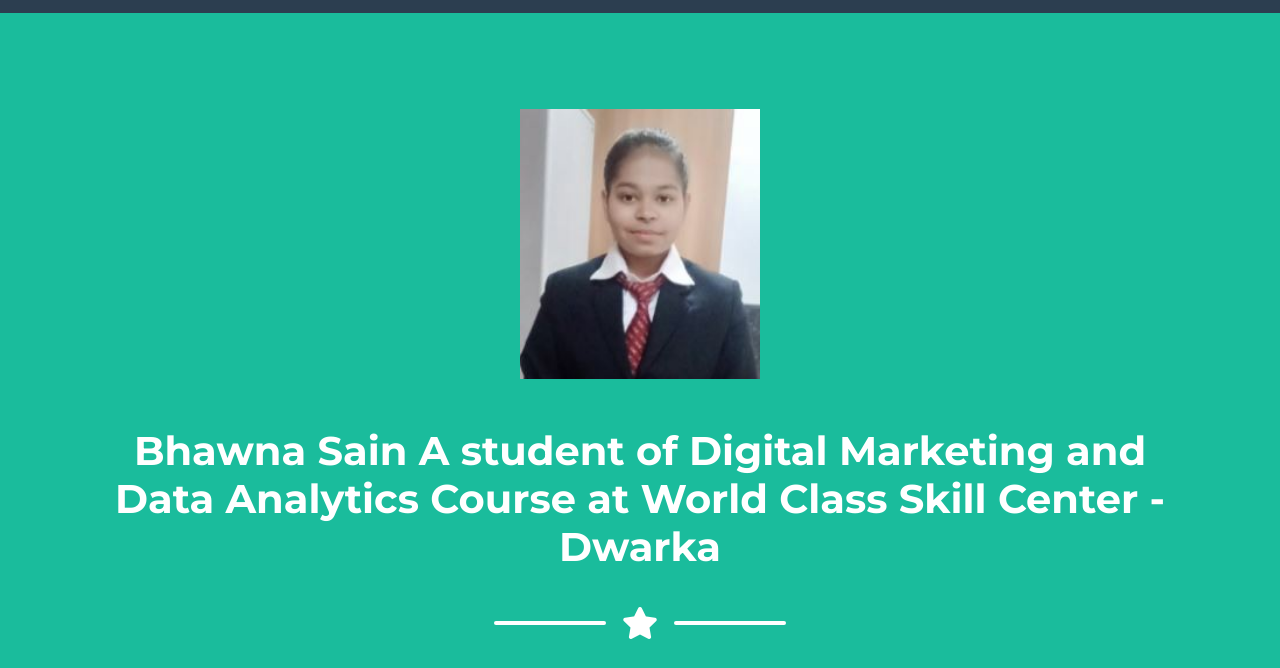
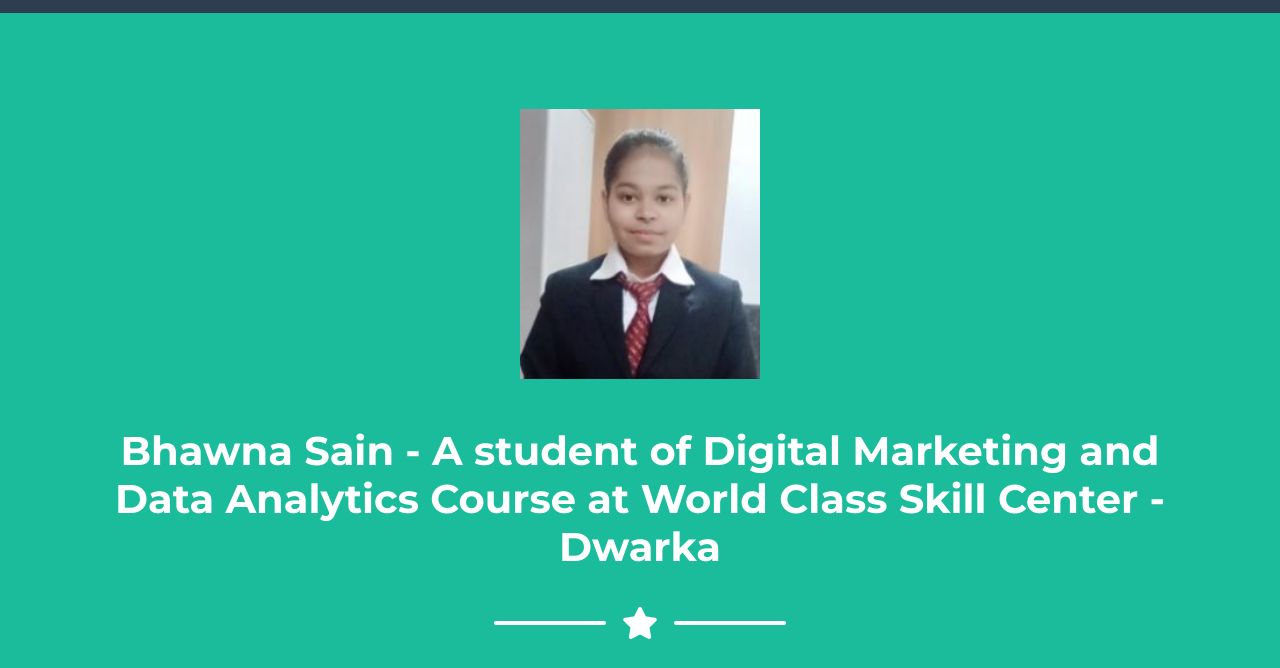
Before and after one commit to Bhawna25665/Bhawna-Portfolio, a website with bundled scripts: page index.html in a window 1280 px wide. Shown: the part 91-759 px from the top of the page. Built offline with nearby package versions, Linux system fonts and the light colour scheme; files whose address does not match are found by name.

Commit message:
Update index.html

```diff
--- a/index.html
+++ b/index.html
@@ -54,7 +54,7 @@
       <img class="masthead-avatar mb-5" src="img/BHSAIN2564.JPG" alt="">
 
       <!-- Masthead Heading -->
-      <h1>  Bhawna Sain
+      <h1>  Bhawna Sain -
        A student of Digital Marketing and Data Analytics Course at World Class Skill Center - Dwarka </h1>
 
       <!-- Icon Divider -->
```
